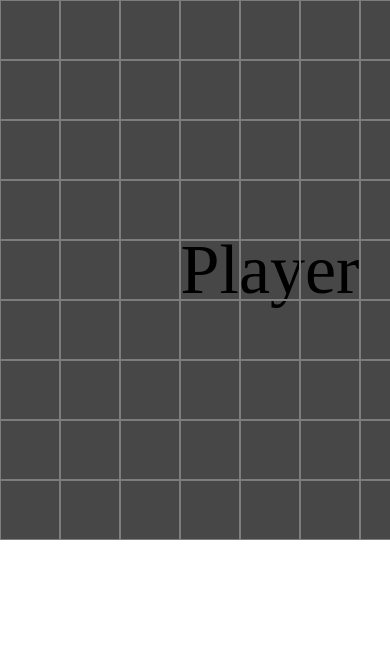
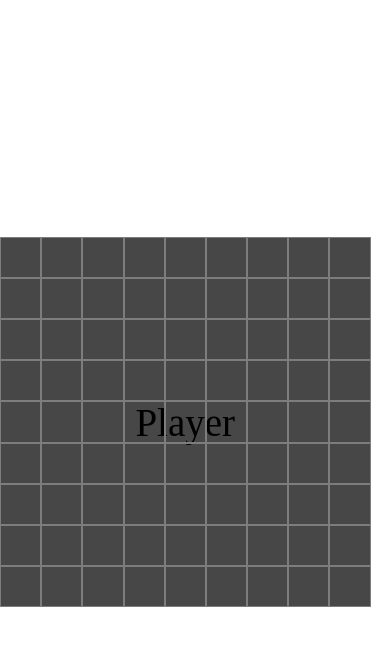
Before and after one commit to farah-najib/frk-24s-J-components, a React (Vite) app: page / in a window 390 px wide. Shown: the top 646 px of the page. Built offline with nearby package versions, Linux system fonts and the light colour scheme; a web font is replaced by a local one.

Commit message:
board moved to center/responsive

```diff
--- a/src/components/Board/Board.jsx
+++ b/src/components/Board/Board.jsx
@@ -21,6 +21,7 @@ const Board = ({
   const currentColor = playerTurn === 1 ? "black" : "white";
 
   return (
+ <div className={styles.boardWrapper}>
     <div className={`${styles.board} ${className}`} onClick={handleCellClick}>
       {/* Player story - text behind cells */}
       {!gameEnded && (
@@ -46,7 +47,8 @@ const Board = ({
           <VictoryScreen />
         </div>
       )}
-    </div>
+ </div>
+ </div>
   );
 };
 export default Board;
--- a/src/components/Board/Board.module.css
+++ b/src/components/Board/Board.module.css
@@ -1,15 +1,22 @@
+.boardWrapper {
+	display: flex;
+	justify-content: center;
+	align-items: center;
+	min-height: 100vh;
+}
+
 .board {
   display: grid;
   margin: 0;
   padding: 0;
-  width: calc(60px * 9);
-  height: calc(60px * 9);
-  grid-template-columns: repeat(9, 60px);
-  grid-template-rows: repeat(9, 60px);
+  width: min(95vmin, 600px);
+  height: min(95vmin, 600px);
+  grid-template-columns: repeat(9, 1fr);
+  grid-template-rows: repeat(9, 1fr);
   background: #474747;
-
   position: relative;
 }
+
 .playerOverlay,
 .cells,
 .menu,
@@ -25,8 +32,9 @@
 .playerOverlay {
   z-index: 1;
   pointer-events: none;
-  font-size: 70px;
+  font-size: 10vmin;
 }
+
 .menu,
 .scoreScreen {
   z-index: 3;
@@ -34,7 +42,7 @@
 
 .cells {
   display: grid;
-  grid-template-columns: repeat(9, 60px);
-  grid-template-rows: repeat(9, 60px);
+  grid-template-columns: repeat(9, 1fr);
+  grid-template-rows: repeat(9, 1fr);
   z-index: 2;
 }
```
